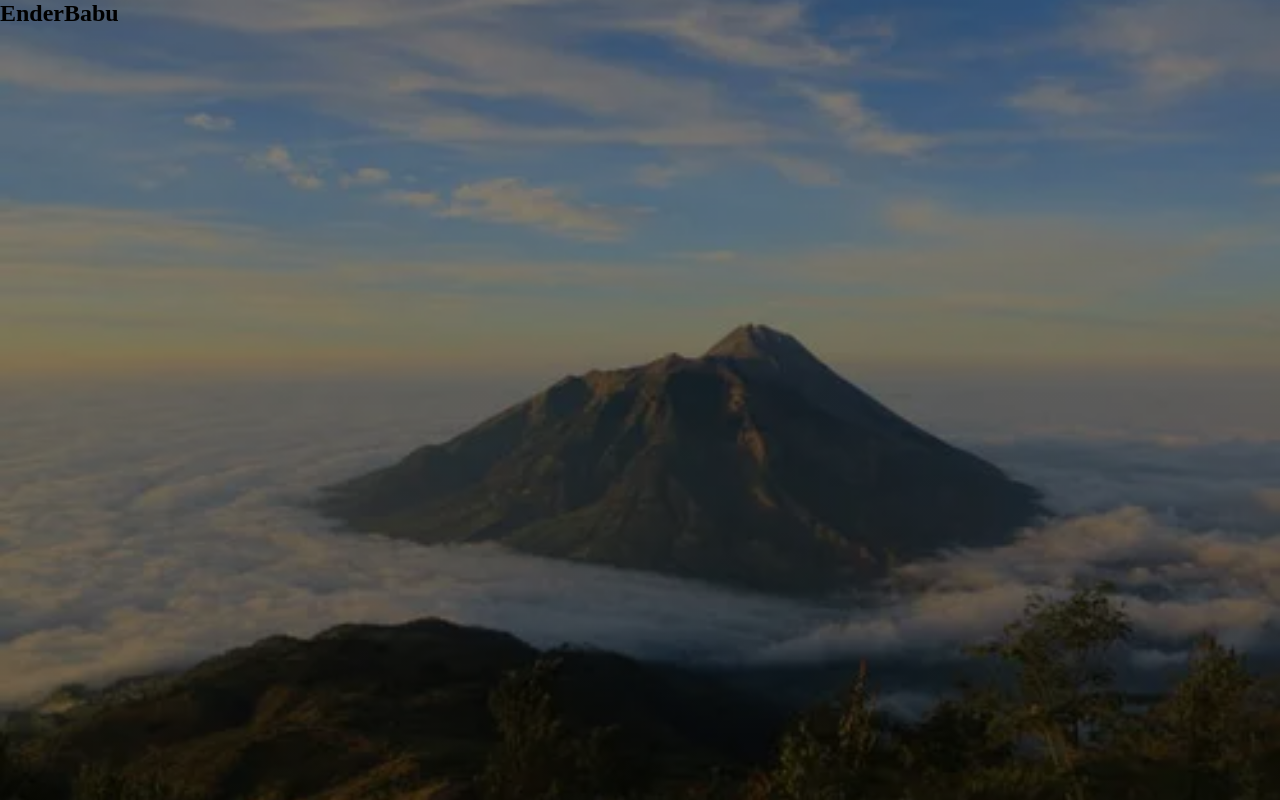
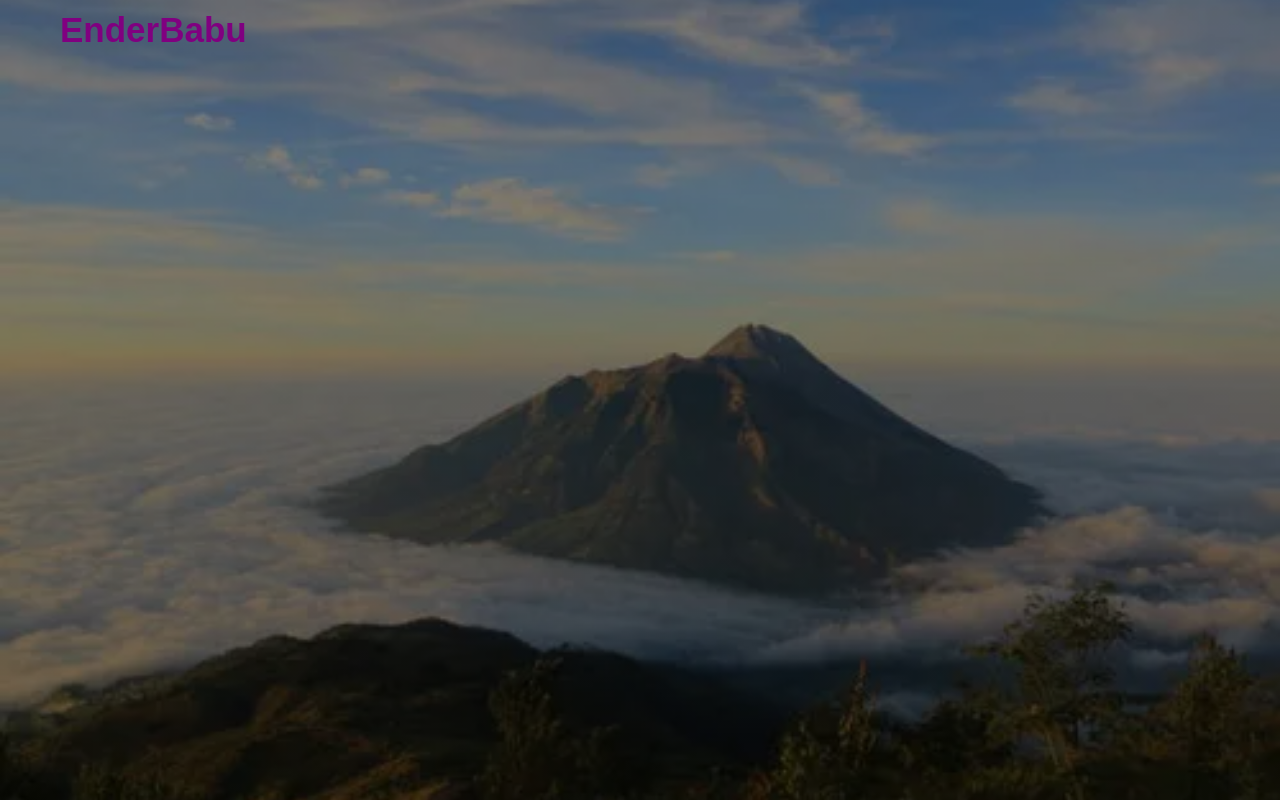
Before and after one commit to ripcelestial/test, a plain HTML site: page index.html in a window 1280 px wide. Drawn offline with Linux system fonts and the light colour scheme; files whose address does not match are found by name.

Commit message:
Refactor CSS styles for improved readability and consistency

```diff
--- a/assets/styles.css
+++ b/assets/styles.css
@@ -1,10 +1,10 @@
-* {
+*{
     margin: 0;
     padding: 0;
     box-sizing: border-box;
 }
 
-.main {
+.main{
     width: 100%;
     min-height: 100vh;
     background: linear-gradient(rgba(0, 0, 0, 0.5), rgba(0, 0, 0, 0.5)), url('assets/image.png');
@@ -12,3 +12,24 @@
     background-size: cover;
     height: 100vh;
 }
+
+.navbar{
+    width: 1200px;
+    height: 75px;
+    margin: auto;
+}
+
+.icon{
+    width: 200px;
+    float: left;
+    height: 70px;
+}
+
+.logo{
+    color: purple;
+    font-size: 35px;
+    font-family: Arial;
+    padding-left: 20px;
+    padding-top: 10px;
+    float: left;
+}
```
